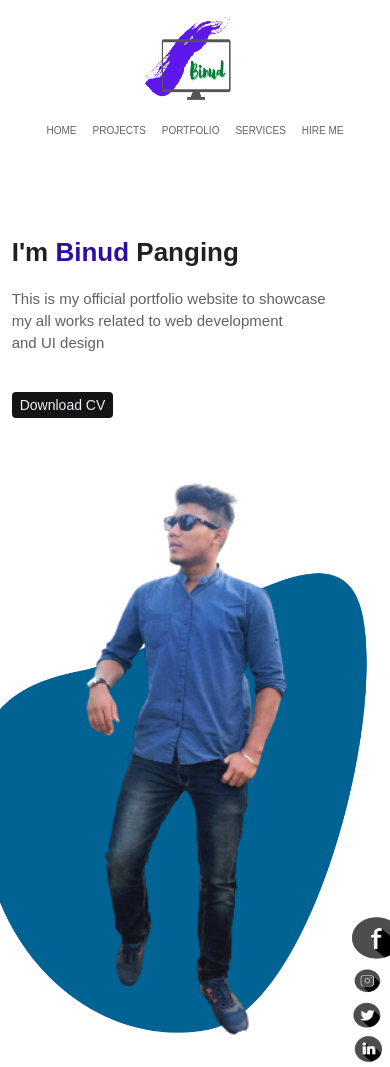
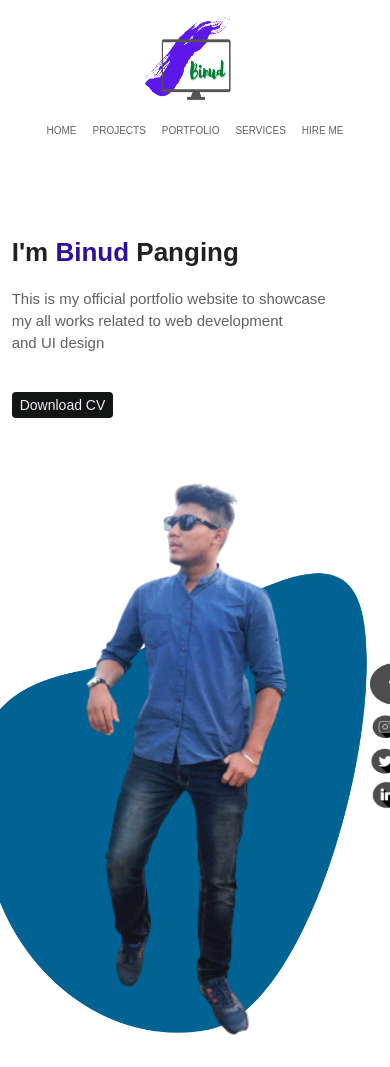
Before and after one commit to leynud/Myportfolio.github.io, a plain HTML site: page index.html in a window 390 px wide. Shown: the top 1067 px of the page. After the commit the page ends 1038 px from the top, so only its background shows below. Drawn offline with Linux system fonts and the light colour scheme.

Commit message:
Update phone.css

```diff
--- a/phone.css
+++ b/phone.css
@@ -62,10 +62,10 @@ body {
 }
 .social-icons{
     height: 30px;
-    margin-left: 352px;
+    margin-left: 370px;
     flex-direction: column;
     position: absolute;
-    top: 108%;
+    top: 78%;
 }
 }
 .facebook{
```
